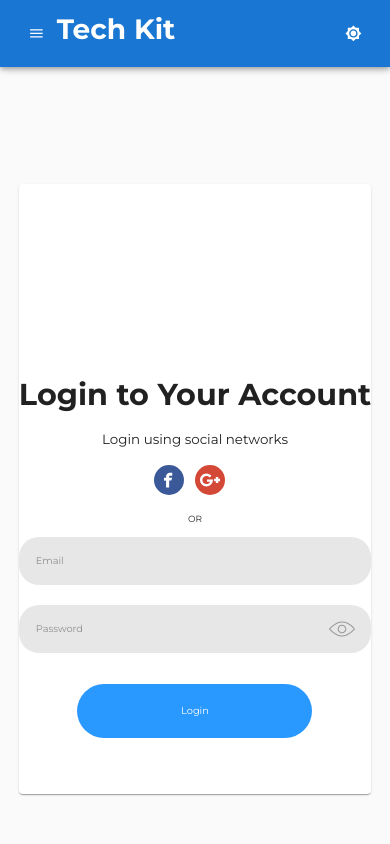
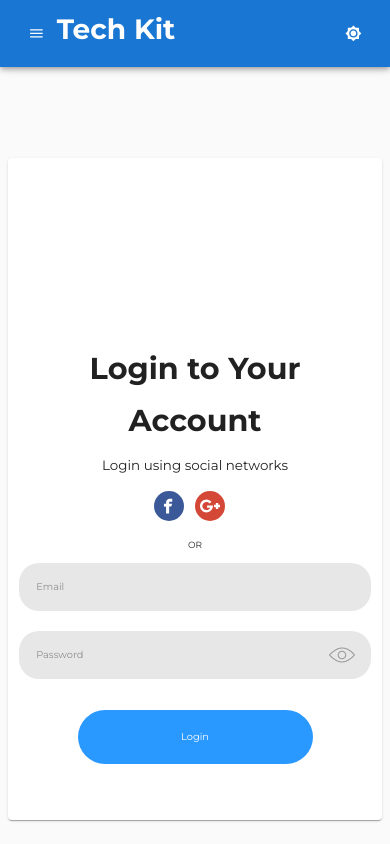
Before and after one commit to adeebAhmad1/product-hunt, a React (Create React App) app in the folder client/: page /login in a window 390 px wide. Shown: the top 844 px of the page. Built offline with nearby package versions, Linux system fonts and the light colour scheme; no server answers; the database is empty.

Commit message:
Hello World

```diff
--- a/client/src/components/Login/login.css
+++ b/client/src/components/Login/login.css
@@ -394,8 +394,12 @@
     max-width: 100% !important;
     overflow: visible;
   }
+  .login_inner{
+    width: 100%;
+    padding: 1rem;
+  }
   .login .login_inner{
-    padding: 15rem 0 4rem;
+    padding: 15rem 1rem 4rem;
   }
   .regestration .motion_content{
     padding: 10rem 0 4rem;
```
